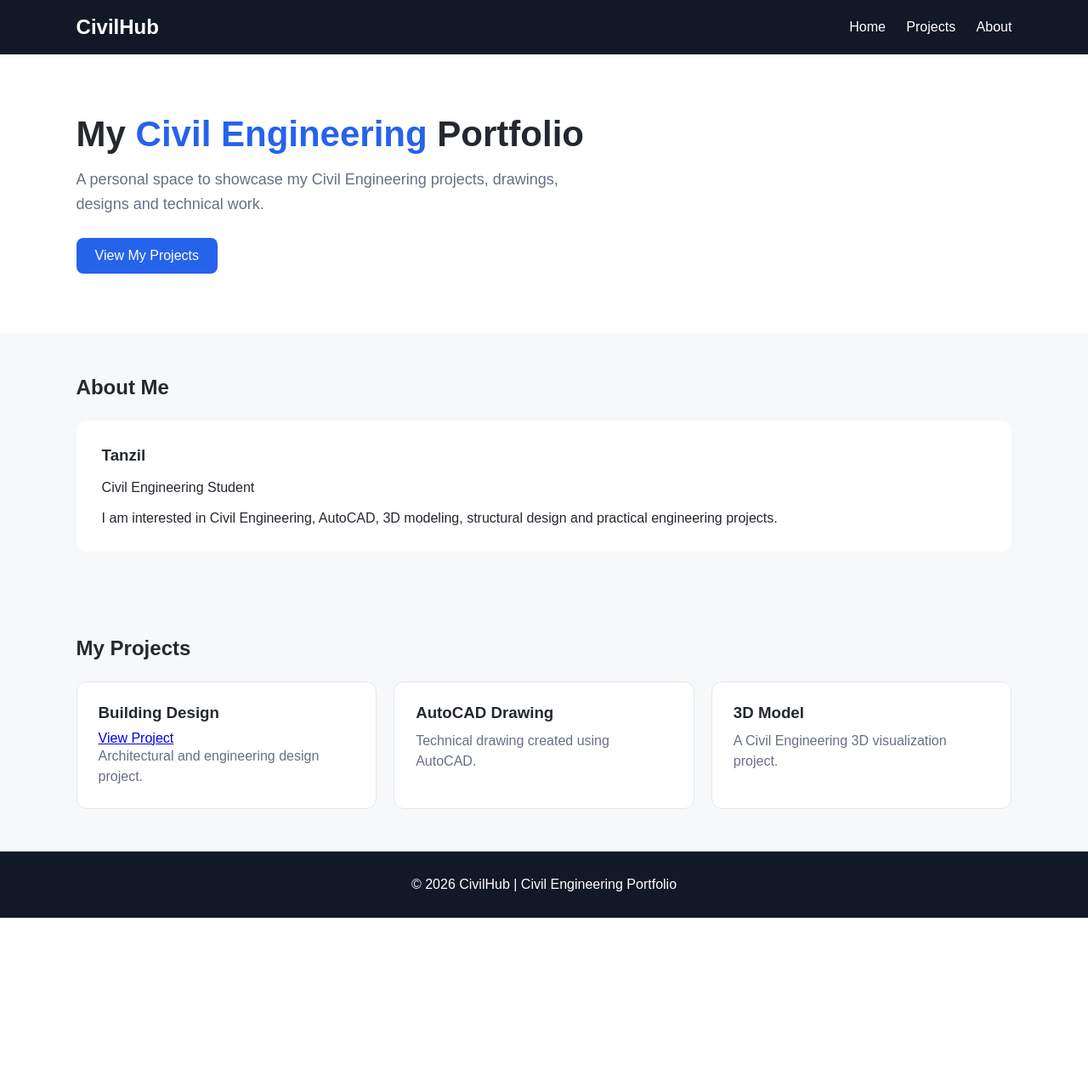
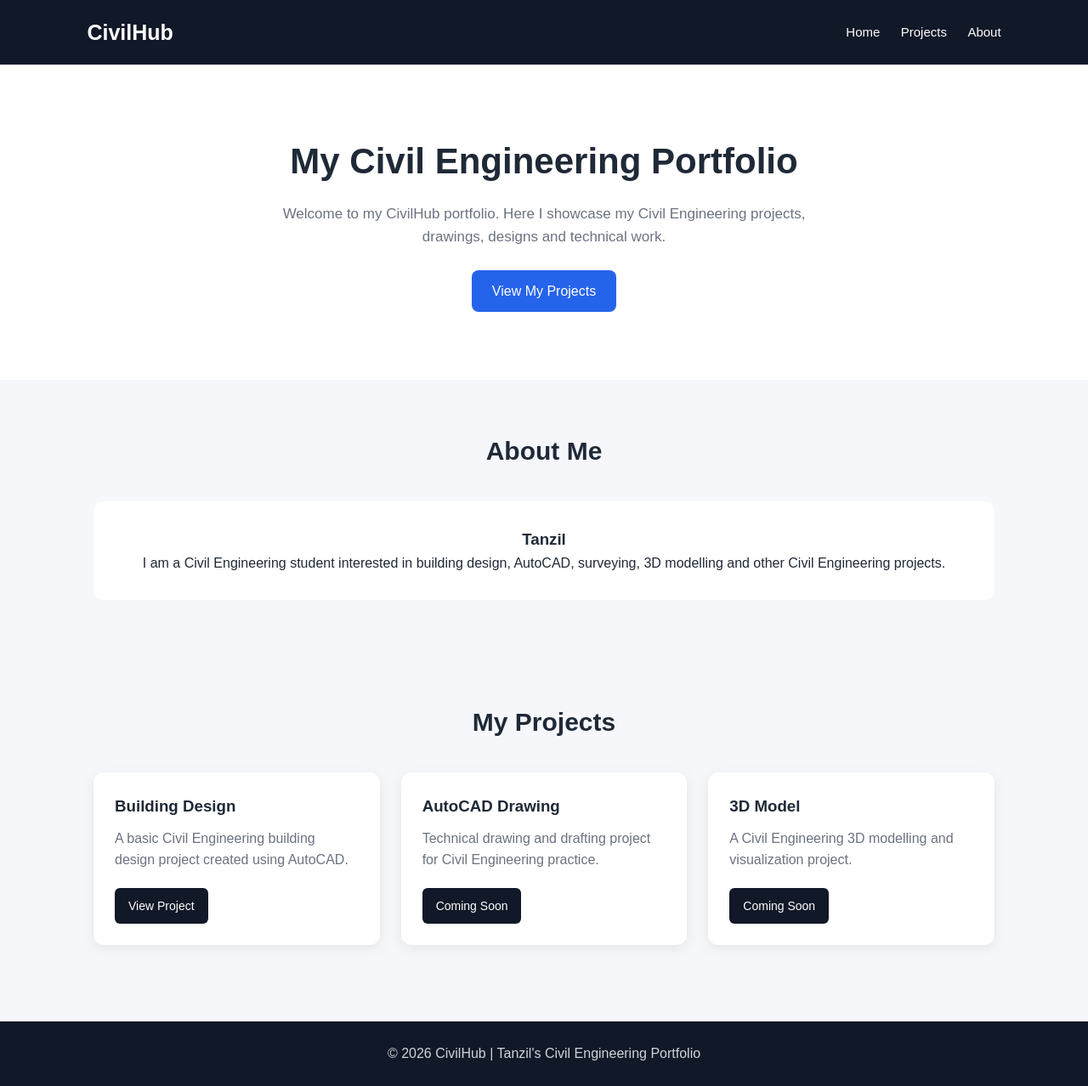
Before and after one commit to mnurulamin096-hue/civilhub, a Flask app: page / in a window 1280 px wide. Shown: the whole page at 85% size. Before the commit the page ends 1080 px from the top, so only its background shows below. Run offline with Flask 3, Linux system fonts and the light colour scheme.

Commit message:
index.html

```diff
--- a/templates/index.html
+++ b/templates/index.html
@@ -1,36 +1,37 @@
 <!DOCTYPE html>
 <html lang="en">
-
 <head>
     <meta charset="UTF-8">
     <meta name="viewport" content="width=device-width, initial-scale=1.0">
 
-    <title>CivilHub | Civil Engineering Portfolio</title>
+    <title>CivilHub | Tanzil's Portfolio</title>
 
     <style>
         * {
-            box-sizing: border-box;
             margin: 0;
             padding: 0;
+            box-sizing: border-box;
         }
 
         body {
             font-family: Arial, sans-serif;
-            background: #f6f8fa;
-            color: #24292f;
+            background: #f5f7fa;
+            color: #1f2937;
+            line-height: 1.6;
         }
 
         header {
             background: #111827;
             color: white;
-            padding: 18px 7%;
+            padding: 18px 8%;
             display: flex;
             justify-content: space-between;
             align-items: center;
+            flex-wrap: wrap;
         }
 
         .logo {
-            font-size: 24px;
+            font-size: 25px;
             font-weight: bold;
         }
 
@@ -38,11 +39,17 @@
             color: white;
             text-decoration: none;
             margin-left: 20px;
+            font-size: 15px;
+        }
+
+        nav a:hover {
+            text-decoration: underline;
         }
 
         .hero {
             background: white;
-            padding: 70px 7%;
+            text-align: center;
+            padding: 80px 20px;
         }
 
         .hero h1 {
@@ -50,74 +57,103 @@
             margin-bottom: 15px;
         }
 
-        .hero h1 span {
-            color: #2563eb;
+        .hero p {
+            color: #6b7280;
+            max-width: 650px;
+            margin: auto;
+            font-size: 17px;
         }
 
-        .hero p {
-            font-size: 18px;
-            color: #667085;
-            max-width: 600px;
-            line-height: 1.6;
+        .btn {
+            display: inline-block;
+            margin-top: 25px;
+            padding: 12px 24px;
+            background: #2563eb;
+            color: white;
+            text-decoration: none;
+            border-radius: 8px;
         }
 
-        .button {
-            display: inline-block;
-            margin-top: 25px;
-            background: #2563eb;
-            color: white;
-            padding: 12px 22px;
-            border-radius: 8px;
-            text-decoration: none;
+        section {
+            max-width: 1100px;
+            margin: auto;
+            padding: 60px 20px;
         }
 
-        .section {
-            padding: 50px 7%;
-        }
-
-        .section h2 {
-            margin-bottom: 25px;
+        .section-title {
+            text-align: center;
+            margin-bottom: 35px;
+            font-size: 30px;
         }
 
         .about {
             background: white;
+            border-radius: 12px;
             padding: 30px;
-            border-radius: 12px;
+            text-align: center;
         }
 
         .projects {
             display: grid;
-            grid-template-columns: repeat(auto-fit, minmax(220px, 1fr));
-            gap: 20px;
+            grid-template-columns: repeat(auto-fit, minmax(250px, 1fr));
+            gap: 25px;
         }
 
-        .project {
+        .project-card {
             background: white;
             padding: 25px;
             border-radius: 12px;
-            border: 1px solid #e5e7eb;
+            box-shadow: 0 4px 15px rgba(0,0,0,0.08);
         }
 
-        .project h3 {
+        .project-card h3 {
             margin-bottom: 10px;
         }
 
-        .project p {
-            color: #667085;
-            line-height: 1.5;
+        .project-card p {
+            color: #6b7280;
+            margin-bottom: 20px;
+        }
+
+        .project-link {
+            display: inline-block;
+            padding: 10px 16px;
+            background: #111827;
+            color: white;
+            text-decoration: none;
+            border-radius: 6px;
+            font-size: 14px;
         }
 
         footer {
+            background: #111827;
+            color: #d1d5db;
             text-align: center;
-            padding: 30px;
-            background: #111827;
-            color: white;
+            padding: 25px;
+            margin-top: 30px;
+        }
+
+        @media (max-width: 600px) {
+            header {
+                text-align: center;
+                justify-content: center;
+                gap: 12px;
+            }
+
+            nav a {
+                margin: 0 8px;
+            }
+
+            .hero h1 {
+                font-size: 32px;
+            }
         }
     </style>
 </head>
 
 <body>
 
+    <!-- Header -->
     <header>
         <div class="logo">CivilHub</div>
 
@@ -129,108 +165,95 @@
     </header>
 
 
-    <section class="hero">
-
-        <h1>
-            My <span>Civil Engineering</span> Portfolio
-        </h1>
+    <!-- Hero -->
+    <div class="hero">
+        <h1>My Civil Engineering Portfolio</h1>
 
         <p>
-            A personal space to showcase my Civil Engineering
-            projects, drawings, designs and technical work.
+            Welcome to my CivilHub portfolio. Here I showcase my
+            Civil Engineering projects, drawings, designs and technical work.
         </p>
 
-        <a href="#projects" class="button">
-            View My Projects
-        </a>
+        <a href="#projects" class="btn">View My Projects</a>
+    </div>
 
+
+    <!-- About -->
+    <section id="about">
+        <h2 class="section-title">About Me</h2>
+
+        <div class="about">
+            <h3>Tanzil</h3>
+
+            <p>
+                I am a Civil Engineering student interested in
+                building design, AutoCAD, surveying, 3D modelling
+                and other Civil Engineering projects.
+            </p>
+        </div>
     </section>
 
 
-    <section class="section" id="about">
+    <!-- Projects -->
+    <section id="projects">
+        <h2 class="section-title">My Projects</h2>
 
-        <h2>About Me</h2>
+        <div class="projects">
 
-        <div class="about">
+            <!-- Project 1 -->
+            <div class="project-card">
+                <h3>Building Design</h3>
 
-            <h3>Tanzil</h3>
+                <p>
+                    A basic Civil Engineering building design project
+                    created using AutoCAD.
+                </p>
 
-            <br>
+                <a
+                    href="/project/building-design"
+                    class="project-link">
+                    View Project
+                </a>
+            </div>
 
-            <p>
-                Civil Engineering Student
-            </p>
 
-            <br>
+            <!-- Project 2 -->
+            <div class="project-card">
+                <h3>AutoCAD Drawing</h3>
 
-            <p>
-                I am interested in Civil Engineering,
-                AutoCAD, 3D modeling, structural design
-                and practical engineering projects.
-            </p>
+                <p>
+                    Technical drawing and drafting project for
+                    Civil Engineering practice.
+                </p>
+
+                <a href="#" class="project-link">
+                    Coming Soon
+                </a>
+            </div>
+
+
+            <!-- Project 3 -->
+            <div class="project-card">
+                <h3>3D Model</h3>
+
+                <p>
+                    A Civil Engineering 3D modelling and visualization
+                    project.
+                </p>
+
+                <a href="#" class="project-link">
+                    Coming Soon
+                </a>
+            </div>
 
         </div>
-
     </section>
 
 
-    <section class="section" id="projects">
-
-        <h2>My Projects</h2>
-
-        <div class="projects">
-
-            <div class="project">
-
-                <h3>Building Design</h3>
-
-                <a href="/project/building-design">View Project</a>
-
-
-                <p>
-                    Architectural and engineering
-                    design project.
-                </p>
-
-            </div>
-
-
-            <div class="project">
-
-                <h3>AutoCAD Drawing</h3>
-
-                <p>
-                    Technical drawing created using
-                    AutoCAD.
-                </p>
-
-            </div>
-
-
-            <div class="project">
-
-                <h3>3D Model</h3>
-
-                <p>
-                    A Civil Engineering 3D
-                    visualization project.
-                </p>
-
-            </div>
-
-        </div>
-
-    </section>
-
-
+    <!-- Footer -->
     <footer>
-
-        <p>
-            © 2026 CivilHub | Civil Engineering Portfolio
-        </p>
-
+        <p>© 2026 CivilHub | Tanzil's Civil Engineering Portfolio</p>
     </footer>
 
 </body>
-
-</html>
+    </html>
```
